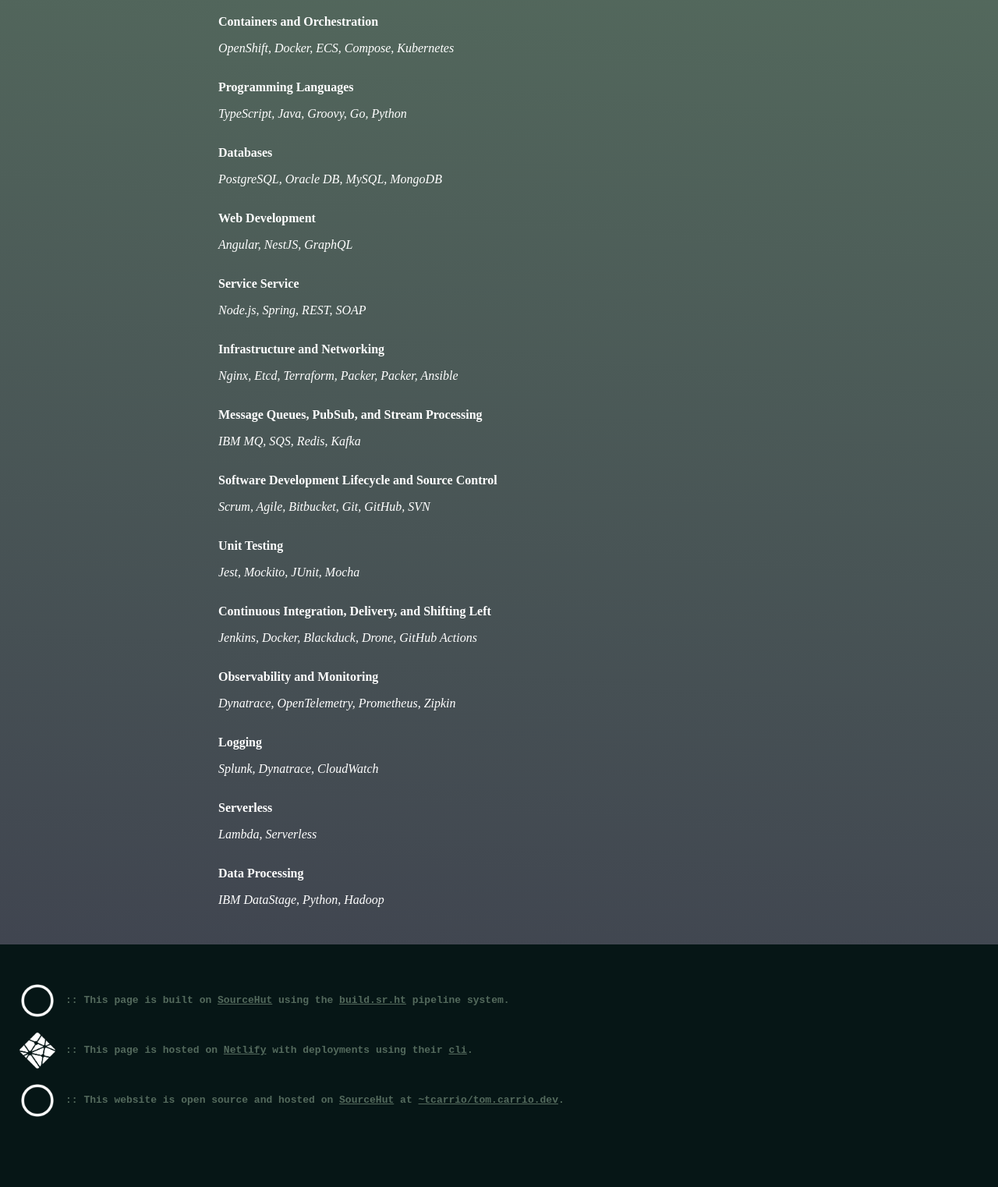
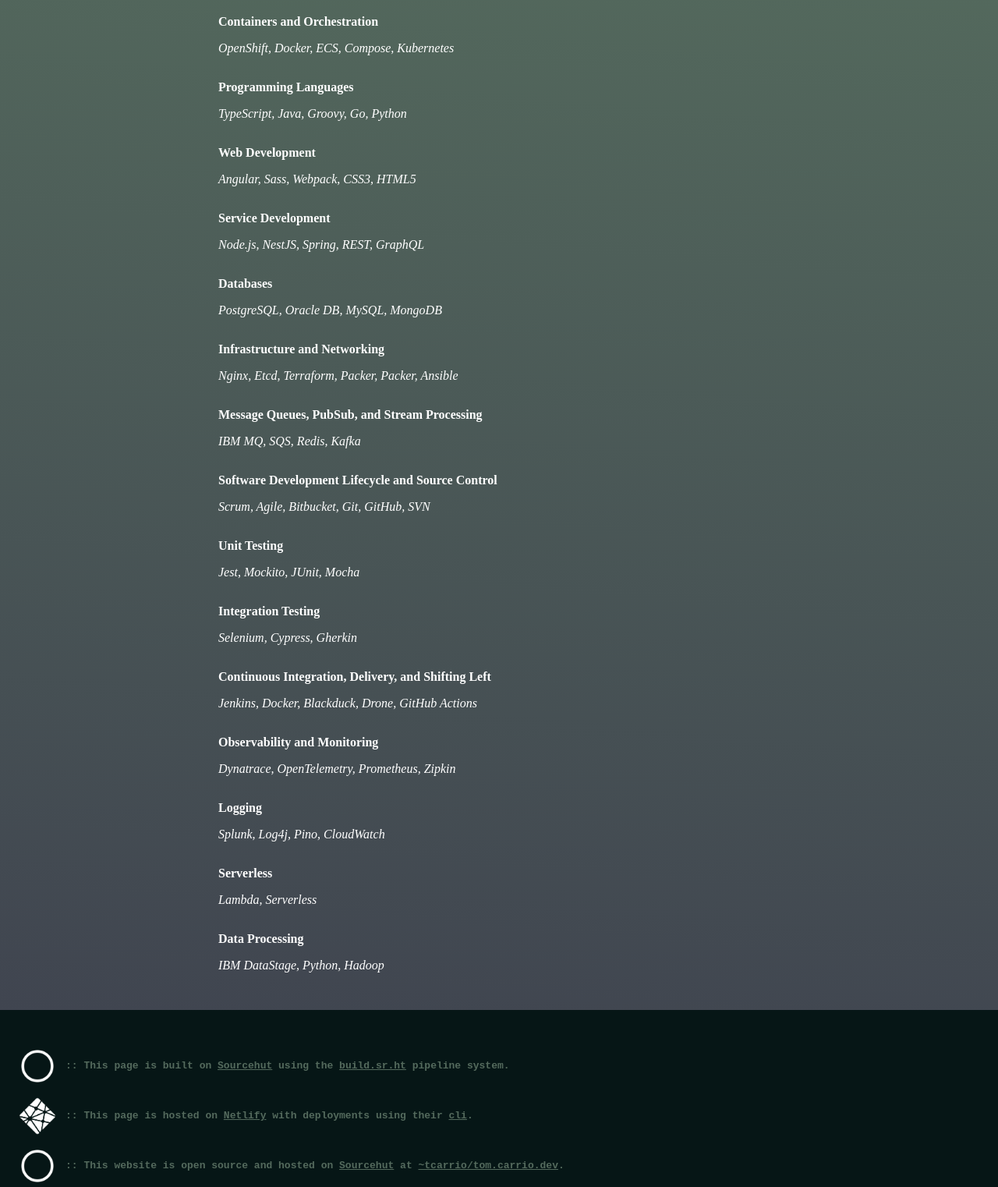
Before and after one commit to tcarrio/tom.carrio.dev, a website: page index.html in a window 1280 px wide. Shown: the part 4397-5919 px from the top of the page at 78% size. Before the commit the page ends 5884 px from the top, so only its background shows below. Drawn offline with nearby package versions, Linux system fonts and the light colour scheme; files that its build step writes are made by us from their sources.

Commit message:
Fixed Sourcehut capitalization and updated entries

```diff
--- a/index.html
+++ b/index.html
@@ -265,16 +265,16 @@
                 <p class="entries">TypeScript, Java, Groovy, Go, Python</p>
             </div>
             <div>
+                <p class="topic">Web Development</p>
+                <p class="entries">Angular, Sass, Webpack, CSS3, HTML5</p>
+            </div>
+            <div>
+                <p class="topic">Service Development</p>
+                <p class="entries">Node.js, NestJS, Spring, REST, GraphQL</p>
+            </div>
+            <div>
                 <p class="topic">Databases</p>
                 <p class="entries">PostgreSQL, Oracle DB, MySQL, MongoDB</p>
-            </div>
-            <div>
-                <p class="topic">Web Development</p>
-                <p class="entries">Angular, NestJS, GraphQL</p>
-            </div>
-            <div>
-                <p class="topic">Service Service</p>
-                <p class="entries">Node.js, Spring, REST, SOAP</p>
             </div>
             <div>
                 <p class="topic">Infrastructure and Networking</p>
@@ -293,6 +293,10 @@
                 <p class="entries">Jest, Mockito, JUnit, Mocha</p>
             </div>
             <div>
+                <p class="topic">Integration Testing</p>
+                <p class="entries">Selenium, Cypress, Gherkin</p>
+            </div>
+            <div>
                 <p class="topic">Continuous Integration, Delivery, and Shifting Left</p>
                 <p class="entries">Jenkins, Docker, Blackduck, Drone, GitHub Actions</p>
             </div>
@@ -302,7 +306,7 @@
             </div>
             <div>
                 <p class="topic">Logging</p>
-                <p class="entries">Splunk, Dynatrace, CloudWatch</p>
+                <p class="entries">Splunk, Log4j, Pino, CloudWatch</p>
             </div>
             <div>
                 <p class="topic">Serverless</p>
@@ -320,7 +324,7 @@
             <div class="footer-row">
                 <img src="assets/images/sourcehut-icon.png">
                 <div class="row-message">
-                    <p>:: This page is built on <a href="https://sourcehut.org">SourceHut</a> using the <a
+                    <p>:: This page is built on <a href="https://sourcehut.org">Sourcehut</a> using the <a
                             href="https://builds.sr.ht">build.sr.ht</a> pipeline system.</p>
                 </div>
             </div>
@@ -336,7 +340,7 @@
             <div class="footer-row">
                 <img src="assets/images/sourcehut-icon.png">
                 <div class="row-message">
-                    <p>:: This website is open source and hosted on <a href="https://sourcehut.org">SourceHut</a> at
+                    <p>:: This website is open source and hosted on <a href="https://sourcehut.org">Sourcehut</a> at
                         <a href="https://tom.carrio.dev">~tcarrio/tom.carrio.dev</a>.</p>
                 </div>
             </div>
```
